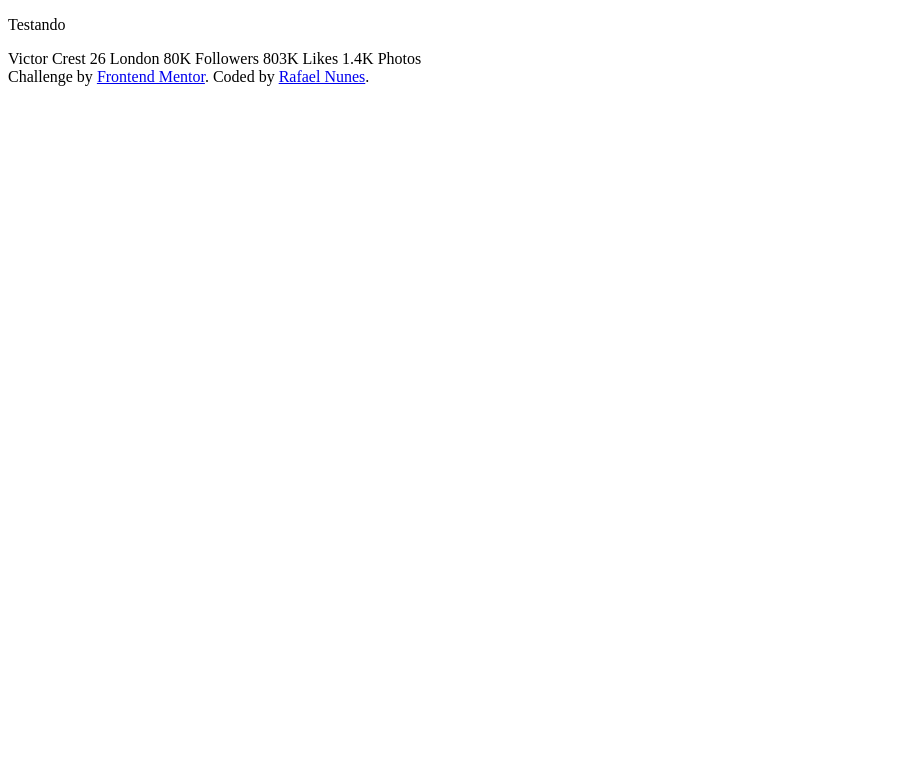
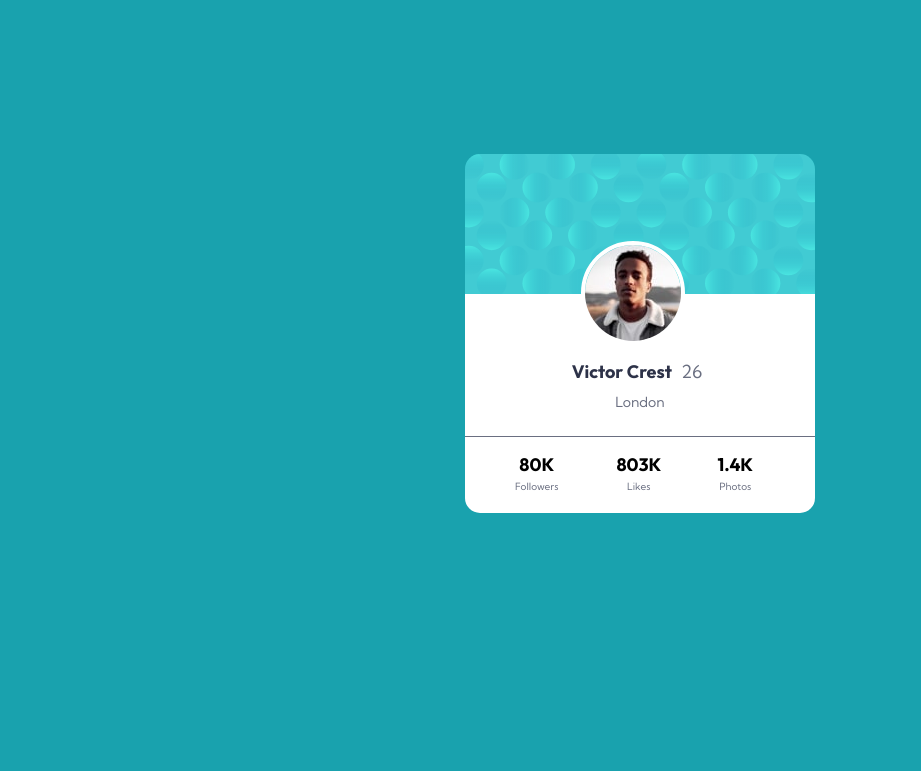
Before and after one commit to RafaelNunesg/profile-card-component-main, a plain HTML site: page index.html in a window 1280 px wide. Shown: the top 771 px of the page, without its empty margins (0-921 px from the left). Drawn offline with Linux system fonts and the light colour scheme.

Commit message:
foi criado perfil principal da página. falta add img de fundo

```diff
--- a/css/estilo.css
+++ b/css/estilo.css
@@ -1,3 +1,100 @@
 *{
     margin: 0;
+    padding: 0;
+    font-family: 'Kumbh Sans', sans-serif;
+    font-family: 'Outfit', sans-serif;
+    font-size: 18px;
 }
+
+body{
+    overflow: hidden;
+    background: hsl(185, 75%, 39%);
+    min-width: 100%;
+}
+
+.container{
+    width: 350px;
+    height: 350px;
+    margin: 12% auto auto;
+    border-radius: 15px;
+}
+
+img{
+    border-radius: 15px 15px 0 0;
+
+}
+
+.perfil{
+    background: #FFF;
+    margin-top: -5px;
+    border-bottom: 1px solid hsl(227, 10%, 46%);
+}
+
+.container .perfil img{
+    border-radius: 50%;
+    margin-top: -15%;
+    margin-left: 33%;
+    border: 4px solid #FFF;
+}
+
+p{
+    display: inline;
+}
+
+.info{
+    color: hsl(229, 23%, 23%);
+    text-align: center;
+}
+
+.info-1{
+    margin-top: 10px;
+}
+
+.info-2{
+    margin: 6px auto 24px auto;
+}
+
+.idade{
+    padding: 6px;
+    font-family: 'Kumbh Sans', sans-serif;
+    color: hsl(227, 10%, 46%)
+}
+
+.cidade{
+    font-family: 'Kumbh Sans', sans-serif;
+    font-size: 14px;
+    color: hsl(227, 10%, 46%);
+}
+
+.footer{
+    background: #FFF;
+    border-radius: 0 0 15px 15px;
+}
+
+
+.item{
+    float: left;
+    margin: 16px 8px 16px 46px;
+    align-items: center;
+    text-align: center;
+}
+
+p{
+    display: block;
+}
+
+
+.text-footer{
+    font-family: 'Kumbh Sans', sans-serif;
+    font-size: 10px;
+    padding: 4px;
+    color: hsl(227, 10%, 46%);
+
+}
+
+.attribution{
+    width: 100%;
+    position: absolute;
+    bottom: 0;
+    text-align: center;
+}
--- a/index.html
+++ b/index.html
@@ -8,22 +8,60 @@
 
   <title>Frontend Mentor | Profile card component</title>
 
+  <!--Estilo Customizado-->
+  <link rel="stylesheet" type="text/css" href="css/estilo.css">
+
+  <!--Fonts-->
+  <link rel="preconnect" href="https://fonts.googleapis.com">
+  <link rel="preconnect" href="https://fonts.gstatic.com" crossorigin>
+  <link href="https://fonts.googleapis.com/css2?family=Kumbh+Sans&family=Outfit:wght@700&display=swap" rel="stylesheet">
+
 </head>
 <body>
 
-  <p>Testando</p>
-  Victor Crest
-  26
-  London
+    <div class="container">
+      <img src="images/bg-pattern-card.svg">
 
-  80K
-  Followers
+      <div class="perfil">
 
-  803K
-  Likes
+        <img src="images/image-victor.jpg" alt="image perfil">
+        <div class="info">
+          <div class="info-1">
+            <span>Victor Crest</span>
+            <span class="idade">26</span>
+          </div>
 
-  1.4K
-  Photos
+          <div class="info-2">
+            <span class="cidade">London</span>
+          </div>
+
+        </div>
+      </div>
+      <div class="footer">
+        <div class="item">
+          <p>80K</p>
+          <p class="text-footer">Followers</p>
+        </div>
+        <div class="item">
+          <p >803K</p>
+          <p class="text-footer">Likes</p>
+        </div>
+        <div class="item">
+          <p>1.4K</p>
+          <p class="text-footer">Photos</p>
+        </div>
+        <div style="clear: both;">
+        </div>
+      </div>
+
+    </div>
+
+
+
+
+
+
+
   <div class="attribution">
     Challenge by <a href="https://www.frontendmentor.io?ref=challenge" target="_blank">Frontend Mentor</a>.
     Coded by <a href="#">Rafael Nunes</a>.
```
